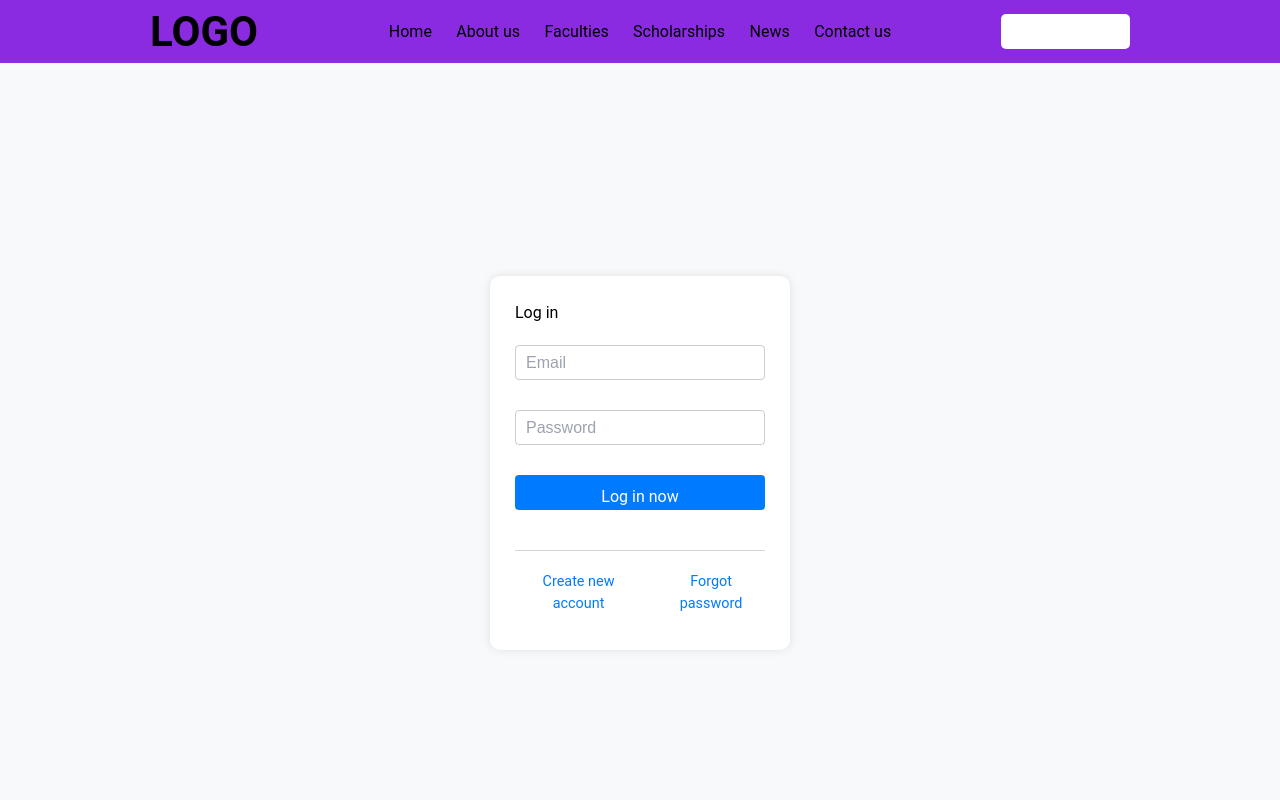
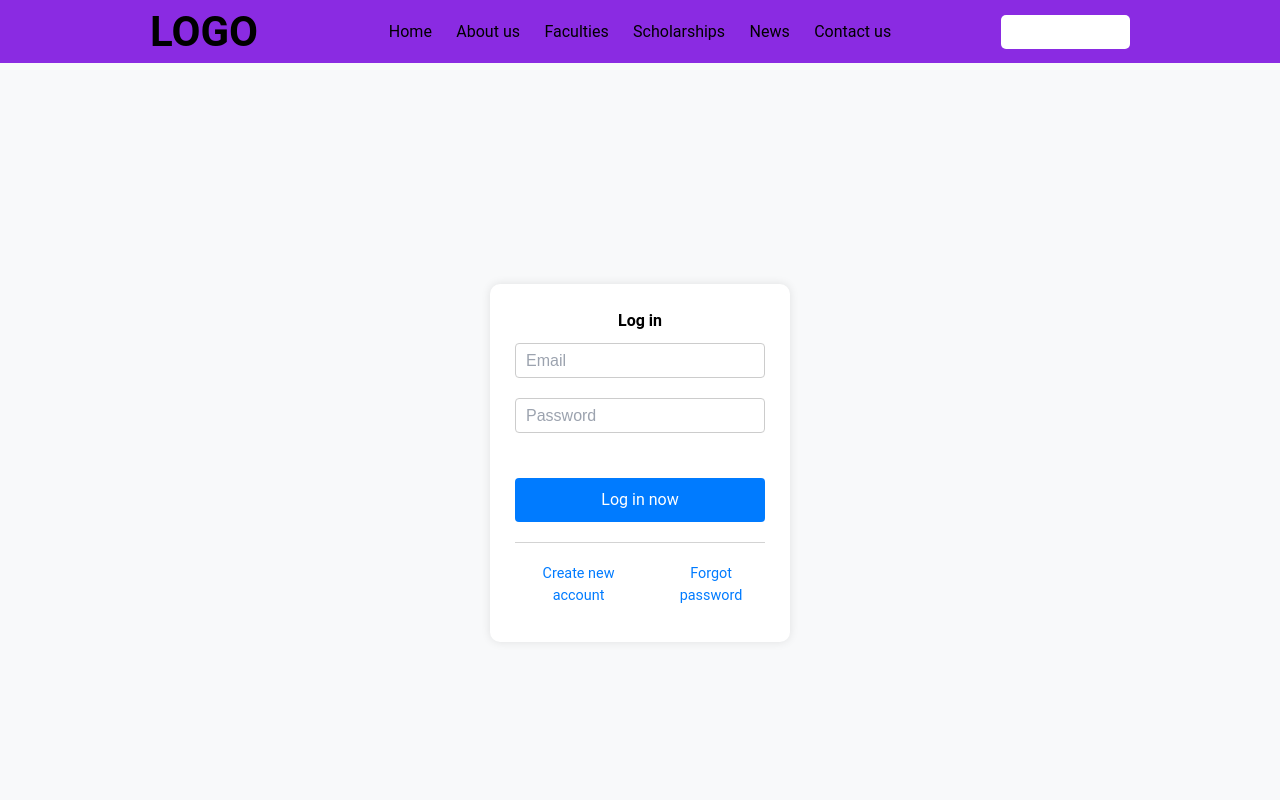
Before and after one commit to CodroidHubPrivateLimited/Phoenix-mern-app, a React (Create React App) app in the folder client/: page /admin-login in a window 1280 px wide. Shown: the top 800 px of the page. Built offline with nearby package versions, Linux system fonts and the light colour scheme.

Commit message:
login form validation fixes

```diff
--- a/client/src/compoents/admin/forms/login.css
+++ b/client/src/compoents/admin/forms/login.css
@@ -27,7 +27,9 @@
 }
 
 label {
-    font-weight: boldm;
+    font-weight: bold;
+    width: 100%;
+    text-align: center;
 }
 
 
@@ -35,9 +37,10 @@ label {
     width: 100%;
     display: flex;
     flex-direction: column;
-    gap: 20px;
-    margin-top: 20px;
-    margin-bottom: 20px;
+    gap: 10px;
+    padding-top: 10px;
+    padding-bottom: 15px;
+    position: relative;
 }
 
 input {
@@ -68,7 +71,6 @@ p {
 
 button {
     width: 100%;
-    height: 35px;
     border: 0;
     border-radius: 5px;
     color: white;
@@ -78,7 +80,7 @@ button {
 .login-button {
     width: 100%;
     min-height: 35px;
-    margin-bottom: 30px;
+    margin-bottom: 10px;
     background: rgb(10, 109, 254);
 }
 
@@ -148,6 +150,7 @@ button {
     background: skyblue;
     opacity: 0.8;
 }
+
 .error {
     border-color: red;
 }
@@ -156,22 +159,25 @@ button {
     color: red;
     font-size: 0.875em;
     margin-top: 0.25em;
+    position: absolute;
+    bottom: 0;
 }
 
 .inputs input.error {
     border-color: red;
 }
+
 .password-container {
     display: flex;
     align-items: center;
-  }
+}
 
-  .password-container input {
+.password-container input {
     flex: 1;
-  }
+}
 
-  .toggle-password {
+.toggle-password {
     margin-left: 10px;
     padding: 5px;
     cursor: pointer;
-  }
+}
--- a/client/src/compoents/admin/forms/login.js
+++ b/client/src/compoents/admin/forms/login.js
@@ -1,8 +1,7 @@
 import React, { useState } from 'react';
 import axios from 'axios';
+import { useNavigate } from 'react-router-dom';
 import './login.css';
-import NavBar from '../../users/navigation/navbar';
-import { useNavigate } from 'react-router-dom';
 
 function AdminLogin() {
     const [email, setEmail] = useState('');
@@ -21,13 +20,13 @@ function AdminLogin() {
             setSuccess('Logged in successfully');
             setError('');
             setTimeout(() => {
-                navigate('/'); // Adjust the path as per your route setup
+                navigate('/');
             }, 2000);
         } catch (error) {
             setSuccess('');
 
             if (error.response && error.response.data) {
-                setError(error.response.data.message);
+                setError(error.response.data.msg);
             } else {
                 setError('An unexpected error occurred');
             }
@@ -70,7 +69,6 @@ function AdminLogin() {
                     </a>
                     <p className='link-text'>Forgot password</p>
                 </div>
-                {error && <div className='error-message'>{error}</div>}
                 {success && <div className='success-message'>{success}</div>}
             </div>
         </div>
```
